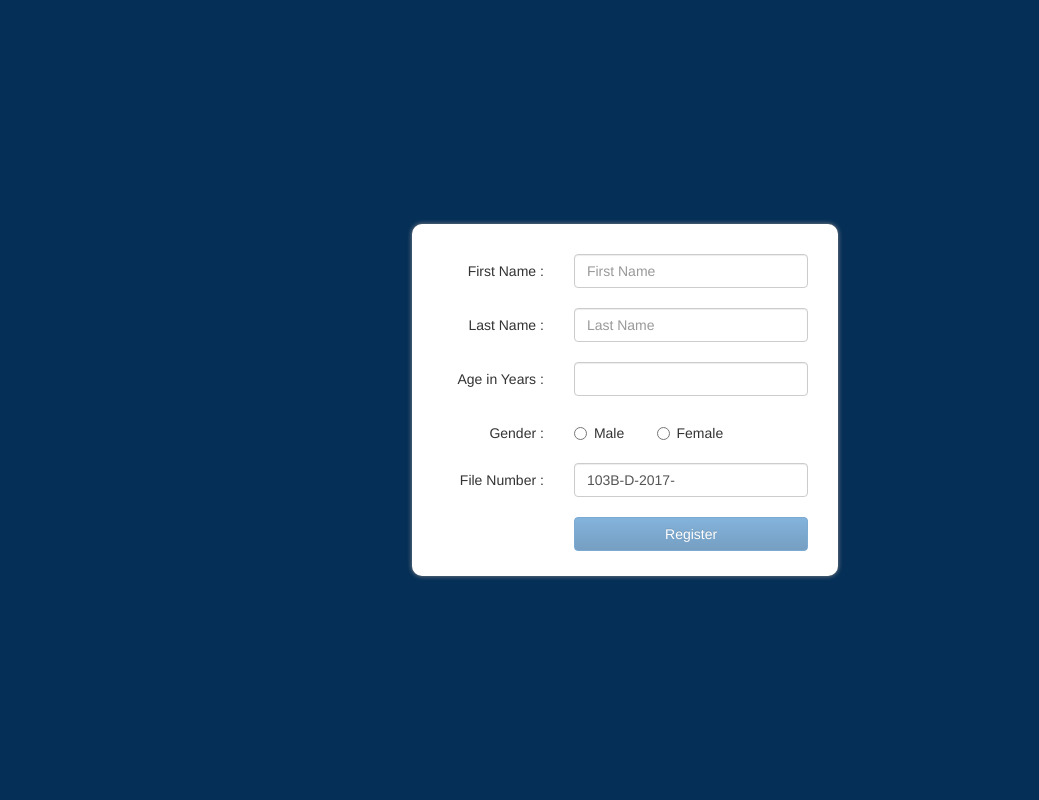
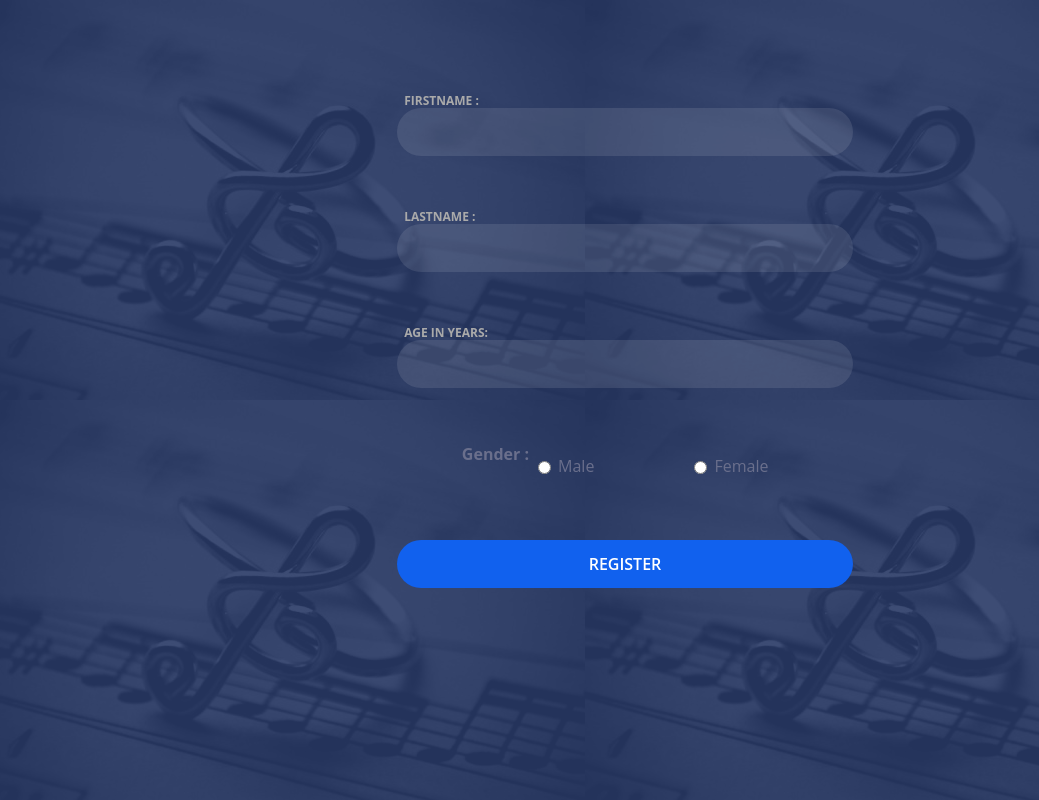
Before and after one commit to Ram578/Pitch_discrimination, a CodeIgniter app: page /musictest/ in a window 1280 px wide. Shown: the whole page, without its empty margins (15-1054 px from the left). Run offline with CodeIgniter, Linux system fonts and the light colour scheme; some libraries are stand-ins or nearby versions.

Commit message:
changed  register form theme

```diff
--- a/application/views/header.php
+++ b/application/views/header.php
@@ -15,13 +15,15 @@
     <meta name="description" content="" />
 
     <meta name="viewport" content="width=device-width, initial-scale=1">
+	<link rel="stylesheet" href="https://maxcdn.bootstrapcdn.com/bootstrap/3.3.7/css/bootstrap.min.css">
 
     <!-- Place favicon.ico and apple-touch-icon.png in the root directory -->
-	<link href="<?=base_url();?>resources/css/cssBundle.css" rel="stylesheet" />
+	<!---<link href="<?//=base_url();?>resources/css/cssBundle.css" rel="stylesheet" />
     <!--link href="https://www.aimstesting.org/css/theme/font-awesome/css/font-awesome.min.css" rel="stylesheet" / -->
-	<link href="<?=base_url();?>resources/css/intro.css" rel="stylesheet" />
+	<link href="<?=base_url();?>resources/css/style.css" rel="stylesheet" />
     <script src="<?=base_url();?>resources/js/modernizr-2.6.2.min.js"></script>
     <script type="text/javascript" src="http://ajax.googleapis.com/ajax/libs/jquery/2.1.0/jquery.min.js"></script>
+	<script src="resources/js/bootstrapValidator.min.js"></script>
     <script type="text/javascript">
     	var strBaseURL = "<?=base_url();?>";
         var arrAvailableLevels = <?=json_encode($this->config->item('AvailableLevels'));?>
--- a/application/views/home.php
+++ b/application/views/home.php
@@ -1,68 +1,63 @@
 <?=$Header;?>
-	<div class="intro-wrapper registrer-wrapper">
-	<!-- Registration Block goes here -->
-         <form class="form-horizontal col-lg-4 col-md-5 col-sm-6 col-xs-6" role="form" id="ToneRegisterForm" action="home/register" method="POST" autocomplete="false">
+	<div class="login-wrap">
+	<div class="login-html">
+	 <form class="memory form-horizontal" role="form" id="ToneRegisterForm" action="home/register" method="POST" autocomplete="false">
+		<div class="login-form">
 		<?php
          			print_r($this->session->flashdata('Errors'));
        	?>
-                <!--h2>Registration Form</h2-->
-                <div class="form-group">
-                    <label for="sleFirstName" class="col-sm-4 control-label">First Name : </label>
-                    <div class="col-sm-8">
-                        <input type="text" id="sleFirstName" placeholder="First Name" class="form-control" maxlength="30" minlength="2" name="firstname" autocomplete="false" />
+			<div class="sign-in-htm">
+				<div class="group" >
+					<label for="user" class="label">FirstName :</label>
+					<input name="firstname" type="text" class="input" maxlength="20" minlength="2"  autocomplete="false" />
 				</div>
+				<div class="group">
+					<label for="pass" class="label" >LastName :</label>
+					<input name="lastname" type="text" class="input"  maxlength="20" minlength="2" autocomplete="false" />
 				</div>
-                <div class="form-group">
-                    <label for="sleLastName" class="col-sm-4 control-label">Last Name : </label>
-                    <div class="col-sm-8">
-                         <input type="text" id="sleLastName" placeholder="Last Name" class="form-control" maxlength="30" minlength="2" name="lastname" autocomplete="false" />
+				<div class="group">
+					<label for="pass" class="label" id="ageinyears">Age In Years:</label>
+					<input type="text" class="input" maxlength="3" name="age" autocomplete="false" >
 				</div>
-                </div>
-
-                <div class="form-group">
-                    <label for="sleAge" class="col-sm-4 control-label">Age in Years : </label>
-                    <div class="col-sm-8">
-                        <input type="text" id="sleAge" class="form-control" maxlength="3" name="age" autocomplete="false" />
-                    </div>
-                </div>
-
 				<div class="form-group">
                     <label class="control-label col-sm-4">Gender : </label>
                     <input type="hidden" name="gender" id="hdnGender">
                     <div class="col-sm-6">
-                        <div class="row">
+                        <div class="row" style="display: inline-flex; width: 100%; padding-top:12px; margin-bottom: 50px;">
                              <div class="col-sm-5">
                                 <label class="radio-inline">
                                     <input type="radio" id="rdMaleGender" value="Male" name="sex" onclick="$('#hdnGender').val($(this).val());">Male
                                 </label>
                             </div>
-                            <div class="col-sm-5">
+                            <div class="col-sm-5" style="margin-left:100px;">
                                 <label class="radio-inline">
                                     <input type="radio" id="rdFeMaleGender" name="sex" value="Female" onclick="$('#hdnGender').val($(this).val());">Female
                                 </label>
                             </div>
                         </div>
                     </div>
-                </div> <!-- /.form-group -->
-               <div class="form-group">
-                    <label for="sleFileNumber" class="col-sm-4 control-label">File Number :</label>
+                </div>
+				<div class="form-group" style="display:none;">
+                    <label for="sleFileNumber" class="col-sm-4 control-label" >File Number :</label>
                     <div class="col-sm-8">
-                         <input type="text" id="sleFileNumber" placeholder="File Number" class="form-control" name="filenumber" value="103B-D-2017-" autocomplete="false" />
+                         <input type="text" id="sleFileNumber" placeholder="File Number" class="form-control" name="fileNumber" value="103B-D-2017-" autocomplete="false" />
                     </div>
                 </div>
+				<div class="group" id="register">
+					<label for="pass" class="label" id="register"></label>
+					<input type="submit" class="button" id="register" value="Register">
+				</div>
 
-                <div class="form-group">
-                    <div class="col-sm-8 col-sm-offset-4">
-                        <button disabled="disabled" type="submit" id="RegisterBtn" class="btn btn-primary btn-block">Register</button>
+
 			</div>
 		</div>
-            </form> <!-- /form -->
-    	<!-- Registration Block ends here -->
+	</form>
+</div>
 </div>
 		<!-- JS files will load here -->
 		<script type="text/javascript" src="http://ajax.googleapis.com/ajax/libs/jquery/2.1.0/jquery.min.js"></script>
 		<script src="https://maxcdn.bootstrapcdn.com/bootstrap/3.3.6/js/bootstrap.min.js"></script>
-		<script src="resources/js/formValidator.js"></script>
+		<script src="resources/js/bootstrapValidator.min.js"></script>
 		<script type="text/javascript">
 			$(document).ready(function() {
 				$('#ToneRegisterForm').bootstrapValidator({
@@ -73,70 +68,17 @@
 								notEmpty: {
 									message: 'The firstname is required and can\'t be empty'
 								},
-								stringLength: {
-									min: 2,
-									max: 30,
-									message: 'The firstname must be more than 1 and less than 30 characters long'
-								},
-								regexp: {
-									regexp: /^[a-zA-Z0-9_\.]+$/,
-									message: 'The firstname can only consist of alphabetical, number, dot and underscore'
+								// stringLength: {
+									// min: 2,
+									// max: 30,
+									// message: 'The firstname must be more than 1 and less than 30 characters long'
+								// },
+								// regexp: {
+									// regexp: /^[a-zA-Z0-9_\.]+$/,
+									// message: 'The firstname can only consist of alphabetical, number, dot and underscore'
+								// }
 							}
 						}
-						},
-					   lastname: {
-							validators: {
-								notEmpty: {
-									message: 'The lastname is required and can\'t be empty'
-								},
-								stringLength: {
-									min: 2,
-									max: 30,
-									message: 'The lastname must be more than 1 and less than 30 characters long'
-								},
-								regexp: {
-									regexp: /^[a-zA-Z0-9_\.]+$/,
-									message: 'The lastname can only consist of alphabetical, number, dot and underscore'
-								}
-							}
-						},
-						age: {
-							validators: {
-								notEmpty: {
-									message: 'The age is required and can\'t be empty'
-								},
-								stringLength: {
-									min: 1,
-									max: 3,
-									message: 'The age must be more than 1 and less than 3 characters long'
-								},
-								regexp: {
-									regexp: /^[0-9]+$/,
-									message: 'The age can only consist of number'
-								}
-							}
-						},
-						gender: {
-							validators: {
-								notEmpty: {
-									message: 'The gender is required and can\'t be empty'
-								}
-							}
-						},
-						fileNumber: {
-							validators: {
-								notEmpty: {
-									message: 'The file Number is required and can\'t be empty'
-								},
-
-								regexp: {
-									regexp: /^[a-zA-Z0-9-]+$/,
-									message: 'The File Number can only consist of alphabetical, number, Hypen'
-								}
-							}
-						},
-
-
 					}
 				});
 			});
--- /dev/null
+++ b/resources/css/style.css
@@ -0,0 +1,132 @@
+body{
+	margin:0;
+	color:#6a6f8c;
+	background:#c8c8c8;
+	font:600 16px/18px 'Open Sans',sans-serif;
+}
+*,:after,:before{box-sizing:border-box}
+.clearfix:after,.clearfix:before{content:'';display:table}
+.clearfix:after{clear:both;display:block}
+a{color:inherit;text-decoration:none}
+
+.login-wrap{
+
+	background:url(music-notes-ring.jpg);
+	box-shadow:0 1px 0px 0 rgba(0,0,0,.24),0 17px 50px 0 rgba(0,0,0,.19);
+}
+.login-html{
+	width:100%;
+	height:100vh;
+	position:relative;
+	padding:90px 70px 50px 70px;
+	background:rgba(40,57,101,.9);
+}
+.login-html .tab,
+.login-form .group .label,
+.login-form .group .button{
+	text-transform:uppercase;
+}
+.login-html .tab{
+	font-size:22px;
+	margin-right:15px;
+	padding-bottom:5px;
+	margin:0 15px 10px 0;
+	display:inline-block;
+	border-bottom:2px solid transparent;
+}
+.login-form{
+
+	position:relative;
+	-webkit-perspective:1000px;
+	        perspective:1000px;
+	-webkit-transform-style:preserve-3d;
+	        transform-style:preserve-3d;
+}
+.login-form .group{
+	margin-bottom:50px;
+}
+.login-form .group .label,
+.login-form .group .input,
+.login-form .group .button{
+	width:100%;
+	color:#fff;
+}
+.login-form .group .input,
+.login-form .group .button{
+	border:none;
+	padding:15px 20px;
+	border-radius:25px;
+	background:rgba(255,255,255,.1);
+}
+
+.login-form .group .label{
+	color:#aaa;
+	font-size:12px;
+}
+.login-form .group .button{
+	background:#1161ee;
+}
+.login-form .group label .icon{
+	width:15px;
+	height:15px;
+	border-radius:2px;
+	position:relative;
+	display:inline-block;
+	background:rgba(255,255,255,.1);
+}
+.login-form .group label .icon:before,
+.login-form .group label .icon:after{
+	content:'';
+	width:10px;
+	height:2px;
+	background:#fff;
+	position:absolute;
+	-webkit-transition:all .2s ease-in-out 0s;
+	transition:all .2s ease-in-out 0s;
+}
+.login-form .group label .icon:before{
+	left:3px;
+	width:5px;
+	bottom:6px;
+	-webkit-transform:scale(0) rotate(0);
+	        transform:scale(0) rotate(0);
+}
+.login-form .group label .icon:after{
+	top:6px;
+	right:0;
+	-webkit-transform:scale(0) rotate(0);
+	        transform:scale(0) rotate(0);
+}
+.login-form .group .check:checked + label{
+	color:#fff;
+}
+.login-form .group .check:checked + label .icon{
+	background:#1161ee;
+}
+.login-form .group .check:checked + label .icon:before{
+	-webkit-transform:scale(1) rotate(45deg);
+	        transform:scale(1) rotate(45deg);
+}
+.login-form .group .check:checked + label .icon:after{
+	-webkit-transform:scale(1) rotate(-45deg);
+	        transform:scale(1) rotate(-45deg);
+}
+
+.sign-in-htm {
+
+	width:40%;
+	margin:auto;
+}
+input[type=text]:focus {
+	border-radius:5px !important;
+}
+.checkbox-inline, .radio-inline {
+    /* position: relative; */
+    /* display: inline-block; */
+    padding-left: 20px;
+    margin-bottom: 0;
+    font-weight: 400;
+    vertical-align: middle;
+    cursor: pointer;
+   margin: -28px -52px 0px -21px;
+}
```
Also changed, not shown: resources/css/music-notes-ring.jpg (added). Lines whose indentation alone changed are shown as unchanged.
